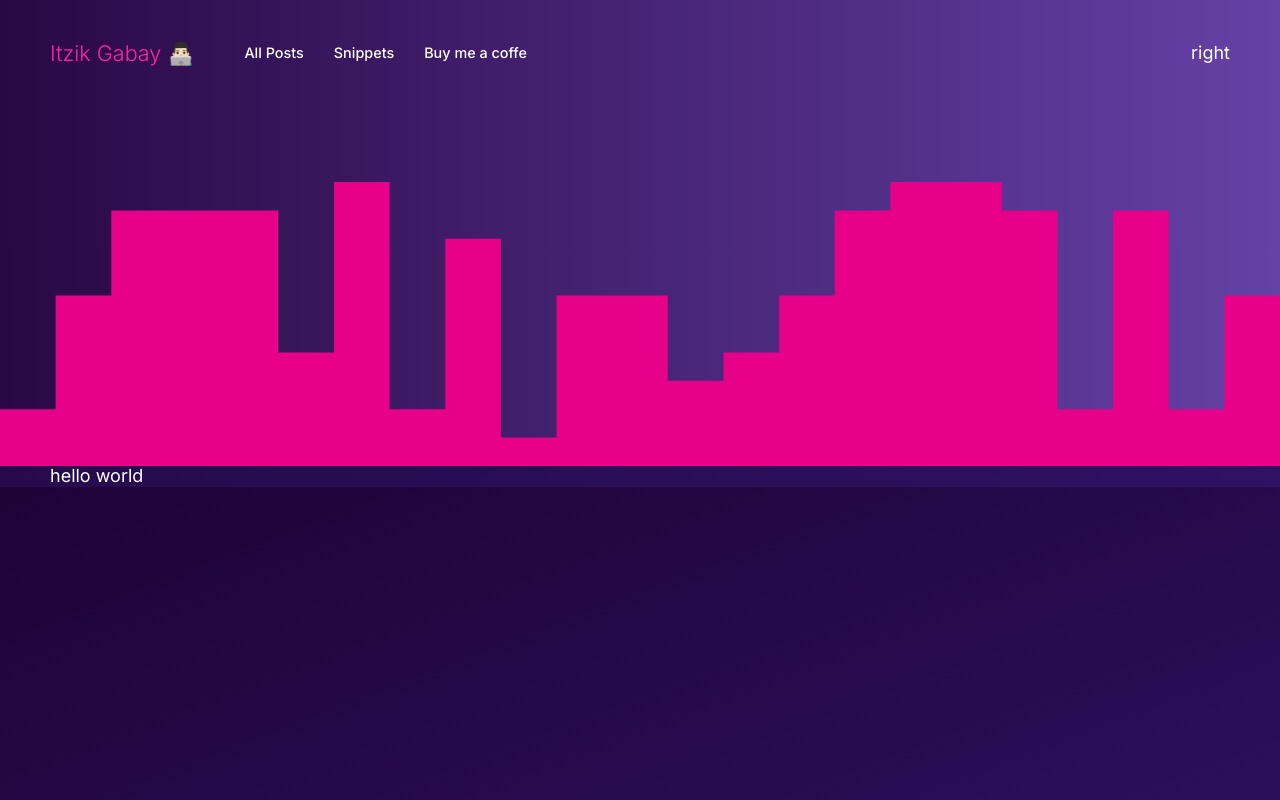
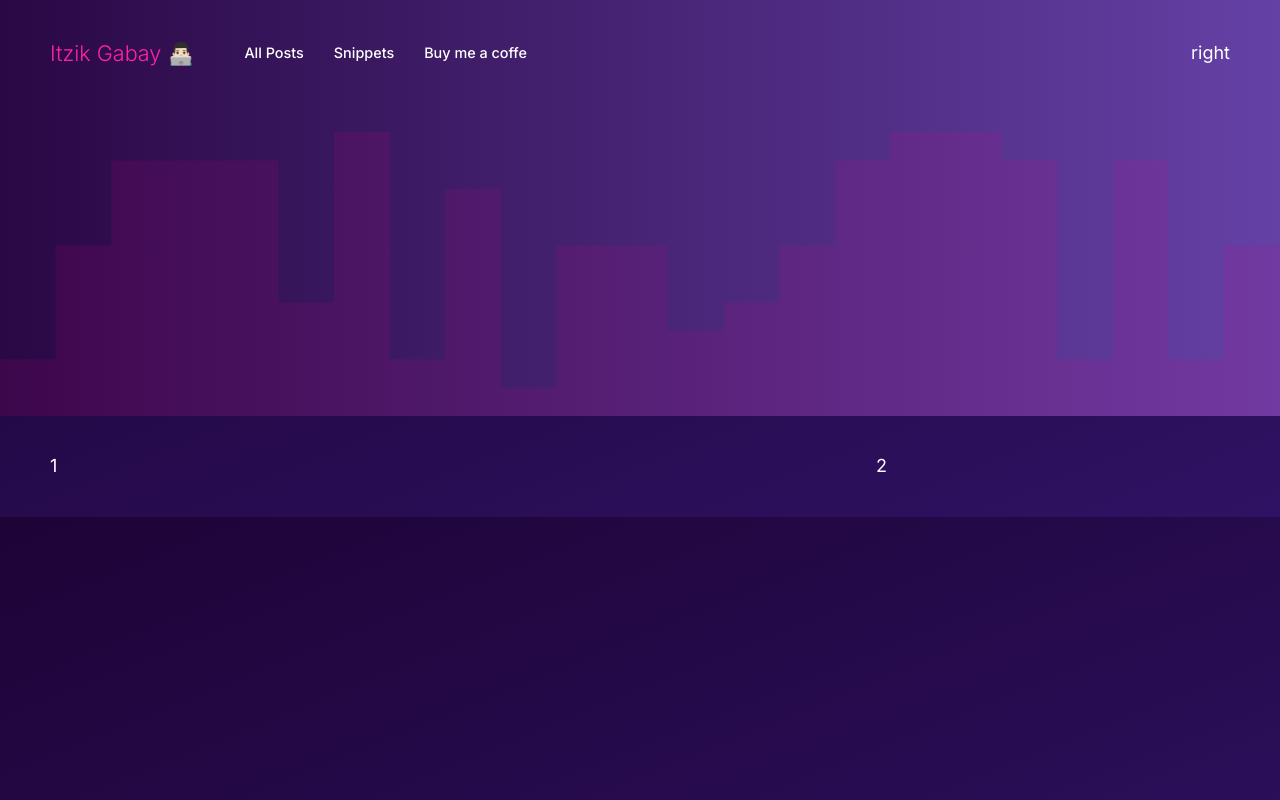
Before and after one commit to ItzikGabay/blog, a Next.js app: page / in a window 1280 px wide. Built offline with nearby package versions, Linux system fonts and the light colour scheme.

Commit message:
Added more theme design

```diff
--- a/layout/header/header.module.css
+++ b/layout/header/header.module.css
@@ -16,11 +16,18 @@
 .header__img {
   width: 100%;
   display: flex;
-  margin-top: 100px;
+  margin-top: 50px;
 }
 
 .header__img img {
   background-size: cover;
   width: 3000px !important;
   overflow: hidden;
+  opacity: 0.1;
+  transition: 0.5s;
 }
+
+.header__img img:hover {
+  opacity: 0.3;
+  transition: 0.5s;
+}
--- a/pages/index.tsx
+++ b/pages/index.tsx
@@ -3,7 +3,14 @@ import styles from "../styles/pages/home.module.css";
 import { ThemeSection } from "../components/UI/theme-section/theme-section";
 
 const Home: NextPage = () => {
-  return <ThemeSection>hello world</ThemeSection>;
+  return (
+    <ThemeSection>
+      <div className={styles.home__container}>
+        <div className={styles.home__content}>1</div>
+        <div className={styles.home__sidebar}>2</div>
+      </div>
+    </ThemeSection>
+  );
 };
 
 export default Home;
--- /dev/null
+++ b/styles/pages/home.module.css
@@ -0,0 +1,12 @@
+.home__container {
+  display: flex;
+  row-gap: 50px;
+  padding: 40px 0;
+}
+
+.home__content {
+  width: 70%;
+}
+.home__sidebar {
+  width: 30%;
+}
```
